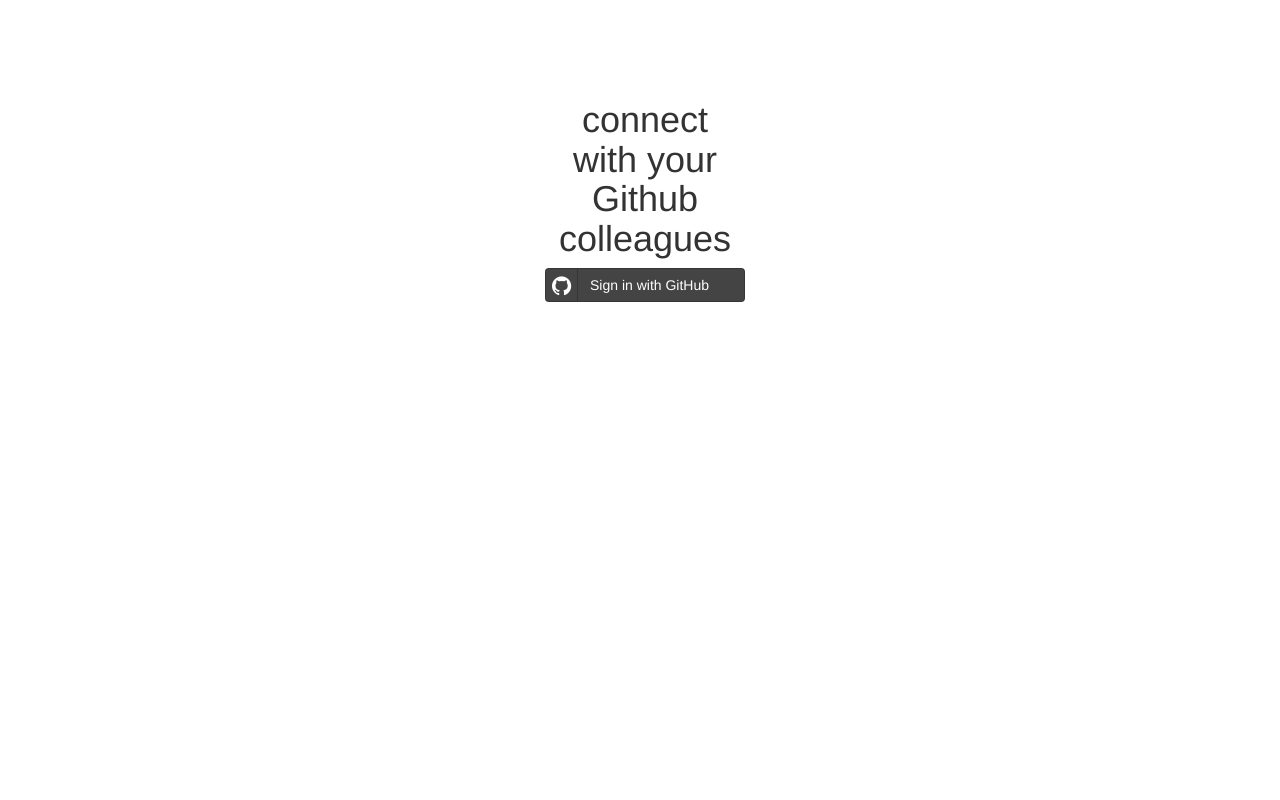
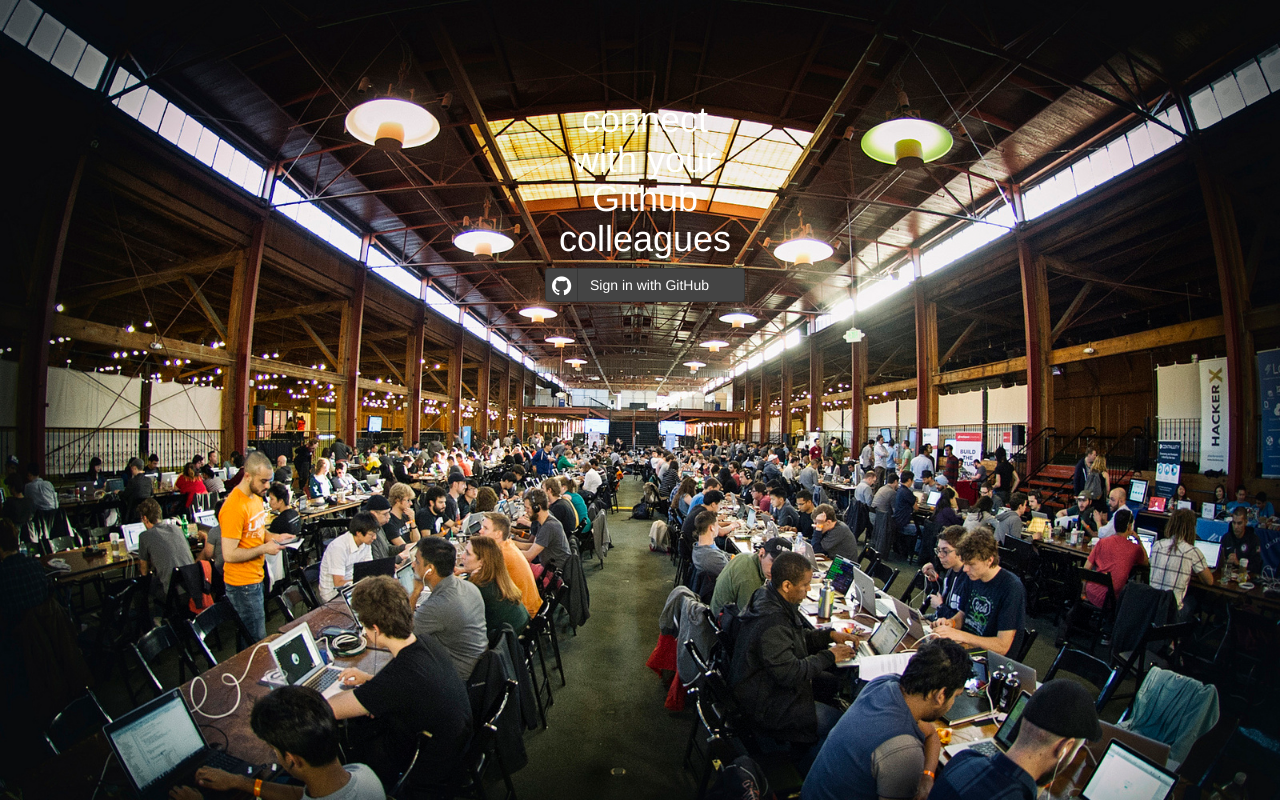
Before and after one commit to soundswarm/codeUsMVP, a plain HTML site: page index.html in a window 1280 px wide. Drawn offline with Linux system fonts and the light colour scheme.

Commit message:
added background

```diff
--- a/css/styles.css
+++ b/css/styles.css
@@ -1,8 +1,8 @@
 body {
   margin-left: 10px;
-/*  background-image: url(eduhackathon.jpg);
-  background-size: 100%;
-  background-repeat: no-repeat;*/
+  background-image: url(Hackathon.jpg);
+  background-size: cover;
+  background-repeat: no-repeat;
 }
 
 .error {
@@ -47,6 +47,7 @@ body {
   margin-right: auto;
   margin-bottom: auto;
   text-align: center;
+  color:  white;
 }
 .button-block, .signIn {
   width: 200px;
--- a/js/app.js
+++ b/js/app.js
@@ -21,6 +21,7 @@ $('document').ready(function() {
     OAuth.popup('github', {cache: true})
     .done(function (result) {
       console.log(result);
+      $('body').css('background-image', 'none');
       $('#organizations').show()
       $('.signIn, #filterForm, #languages').hide();
 
```
Also changed, not shown: css/Hackathon.jpg (added).
